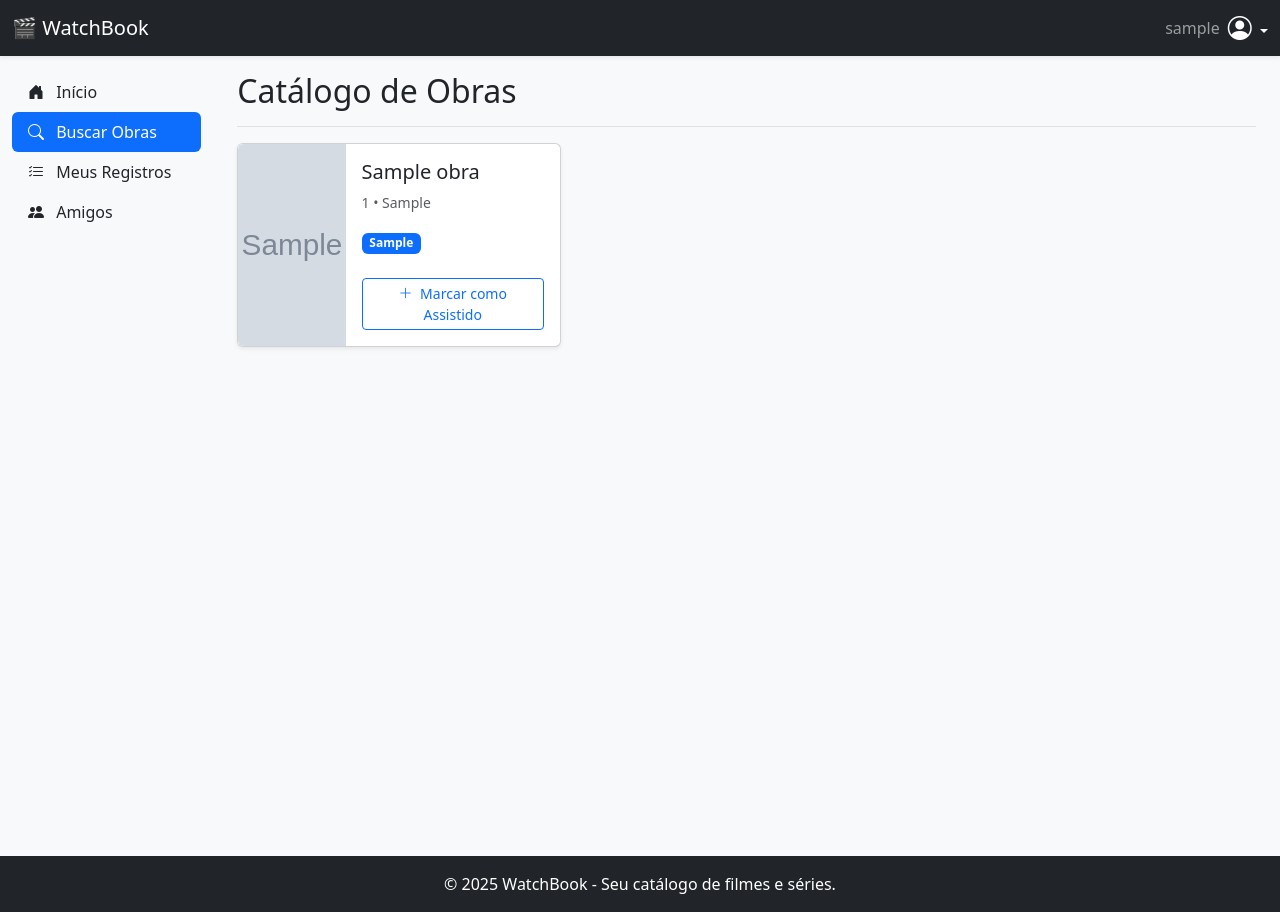
After one commit to italohreis/watchbook, a Django app: page /catalogo/ in a window 1280 px wide. The commit adds this page. Run offline with Django 4.2, Linux system fonts and the light colour scheme; a user stored in the database is signed in; tables that the repository leaves empty hold one stand-in row (values such as "Sample post"); grey boxes marked "Sample" are stand-in pictures; some libraries are stand-ins or nearby versions.

Commit message:
add catalog management and initial data seeding

```diff
--- /dev/null
+++ b/watchbook/catalogo/urls.py
@@ -0,0 +1,6 @@
+from django.urls import path
+from .views import ListarObras
+
+urlpatterns = [
+    path('', ListarObras.as_view(), name='buscar-obras'),
+]
--- a/watchbook/catalogo/views.py
+++ b/watchbook/catalogo/views.py
@@ -1,3 +1,10 @@
-from django.shortcuts import render
+# catalogo/views.py
+from django.views.generic import ListView
+from django.contrib.auth.mixins import LoginRequiredMixin
+from .models import Obra
 
-# Create your views here.
+class ListarObras(LoginRequiredMixin, ListView):
+    model = Obra
+    context_object_name = 'lista_obras'
+    template_name = 'catalogo/listar.html'
+    login_url = '/'
--- a/watchbook/templates/base.html
+++ b/watchbook/templates/base.html
@@ -5,7 +5,7 @@
     <meta charset="UTF-8">
     <meta name="viewport" content="width=device-width, initial-scale=1.0">
     <title>WatchBook</title>
-    <link href="https://cdn.jsdelivr.net/npm/bootstrap@5.3.2/dist/css/bootstrap.min.css" rel="stylesheet">
+    <link rel="stylesheet" href="{% static 'css/bootstrap.min.css' %}">
 </head>
 <body class="d-flex flex-column h-100">
 
@@ -30,6 +30,6 @@
         </div>
     </footer>
 
-    <script src="https://cdn.jsdelivr.net/npm/bootstrap@5.3.2/dist/js/bootstrap.bundle.min.js"></script>
+    <script src="{% static 'js/bootstrap.bundle.min.js' %}"></script>
 </body>
 </html>
--- /dev/null
+++ b/watchbook/templates/base_sistema.html
@@ -0,0 +1,98 @@
+{% load static %}
+<!DOCTYPE html>
+<html lang="pt-br">
+<head>
+    <meta charset="UTF-8">
+    <meta name="viewport" content="width=device-width, initial-scale=1.0">
+    <title>WatchBook</title>
+    <link rel="stylesheet" href="{% static 'css/bootstrap.min.css' %}">
+    <link rel="stylesheet" href="https://cdn.jsdelivr.net/npm/bootstrap-icons@1.11.3/font/bootstrap-icons.min.css">
+    <style>
+        body {
+            background-color: #f8f9fa;
+        }
+    </style>
+</head>
+<body>
+
+    <!-- HEADER (NAVBAR) -->
+    <header>
+        <nav class="navbar navbar-expand-lg navbar-dark bg-dark shadow-sm">
+            <div class="container-fluid">
+                <a class="navbar-brand" href="#">🎬 WatchBook</a>
+                <div class="d-flex align-items-center">
+                    <span class="navbar-text me-2">
+                        {{ user.username }}
+                    </span>
+                    <div class="dropdown">
+                        <button class="btn btn-dark dropdown-toggle p-0 border-0" type="button" id="userDropdown" data-bs-toggle="dropdown" aria-expanded="false">
+                            <i class="bi bi-person-circle fs-4"></i>
+                        </button>
+                        <ul class="dropdown-menu dropdown-menu-end" aria-labelledby="userDropdown">
+                            <li>
+                                <a class="dropdown-item" href="{% url 'logout' %}">
+                                    <i class="bi bi-box-arrow-right me-2"></i> Sair
+                                </a>
+                            </li>
+                        </ul>
+                    </div>
+                </div>
+            </div>
+        </nav>
+    </header>
+
+    <!-- LAYOUT PRINCIPAL -->
+    <div class="container-fluid">
+        <div class="row">
+            <!-- NAVEGAÇÃO LATERAL -->
+            <nav id="sidebar" class="col-md-3 col-lg-2 d-md-block bg-light sidebar collapse vh-100">
+                <div class="position-sticky pt-3">
+                    <ul class="nav nav-pills flex-column mb-auto">
+                        <li class="nav-item">
+                            <a class="nav-link text-dark" href="#">
+                                <i class="bi bi-house-door-fill me-2"></i> Início
+                            </a>
+                        </li>
+                        <li class="nav-item">
+                            <a class="nav-link {% if request.resolver_match.url_name == 'buscar-obras' %}active{% else %}text-dark{% endif %}" href="{% url 'buscar-obras' %}">
+                                <i class="bi bi-search me-2"></i> Buscar Obras
+                            </a>
+                        </li>
+                        <li class="nav-item">
+                            <a class="nav-link text-dark" href="#">
+                                <i class="bi bi-list-check me-2"></i> Meus Registros
+                            </a>
+                        </li>
+                        <li class="nav-item">
+                            <a class="nav-link text-dark" href="#">
+                                <i class="bi bi-people-fill me-2"></i> Amigos
+                            </a>
+                        </li>
+                    </ul>
+                </div>
+            </nav>
+
+            <!-- CONTEÚDO PRINCIPAL -->
+            <main class="col-md-9 ms-sm-auto col-lg-10 px-md-4">
+                <div class="pt-3 pb-2 mb-3 border-bottom">
+                    {% block cabecalho_conteudo %}
+                    <!-- Título da página vai aqui -->
+                    {% endblock %}
+                </div>
+
+                {% block content %}
+                <!-- O conteúdo das páginas será inserido aqui -->
+                {% endblock %}
+            </main>
+        </div>
+    </div>
+
+    <footer class="footer mt-auto py-3 bg-dark text-white">
+        <div class="container text-center">
+            <span>&copy; {% now "Y" %} WatchBook - Seu catálogo de filmes e séries.</span>
+        </div>
+    </footer>
+
+    <script src="{% static 'js/bootstrap.bundle.min.js' %}"></script>
+</body>
+</html>
--- /dev/null
+++ b/watchbook/templates/catalogo/listar.html
@@ -0,0 +1,44 @@
+{% extends 'base_sistema.html' %}
+{% load static %}
+
+{% block cabecalho_conteudo %}
+    <h1 class="h2">Catálogo de Obras</h1>
+{% endblock %}
+
+{% block content %}
+<div class="row">
+    {% for obra in lista_obras %}
+    <div class="col-md-6 col-lg-4 mb-4">
+        <div class="card h-100 shadow-sm">
+            <div class="row g-0">
+                <div class="col-4">
+                    {% if obra.poster %}
+                        <img src="{{ obra.poster.url }}" class="img-fluid rounded-start h-100" alt="Poster de {{ obra.titulo }}">
+                    {% else %}
+                        <div class="d-flex align-items-center justify-content-center h-100 bg-secondary text-white rounded-start">
+                           <i class="bi bi-film fs-1"></i>
+                        </div>
+                    {% endif %}
+                </div>
+                <div class="col-8">
+                    <div class="card-body">
+                        <h5 class="card-title">{{ obra.titulo }}</h5>
+                        <p class="card-text text-muted small">{{ obra.ano_lancamento }} • {{ obra.diretor }}</p>
+                        <p class="card-text"><span class="badge bg-primary">{{ obra.genero }}</span></p>
+                        <button class="btn btn-sm btn-outline-primary mt-2">
+                           <i class="bi bi-plus-lg me-1"></i> Marcar como Assistido
+                        </button>
+                    </div>
+                </div>
+            </div>
+        </div>
+    </div>
+    {% empty %}
+    <div class="col-12">
+        <div class="alert alert-info" role="alert">
+            Nenhuma obra cadastrada ainda. Comece adicionando uma!
+        </div>
+    </div>
+    {% endfor %}
+</div>
+{% endblock %}
--- a/watchbook/watchbook/settings.py
+++ b/watchbook/watchbook/settings.py
@@ -37,6 +37,9 @@ INSTALLED_APPS = [
     'django.contrib.sessions',
     'django.contrib.messages',
     'django.contrib.staticfiles',
+    'catalogo',
+    'usuarios',
+    'amizade',
 ]
 
 MIDDLEWARE = [
--- a/watchbook/watchbook/urls.py
+++ b/watchbook/watchbook/urls.py
@@ -26,4 +26,6 @@ urlpatterns = [
     path('logout/', Logout.as_view(), name='logout'),
 
     path('usuarios/', include('usuarios.urls')),
+    path('catalogo/', include('catalogo.urls')),
+
 ]
```
Also changed, not shown: watchbook/catalogo/management/commands/seed_obras.py (added, +28 -0 lines), watchbook/watchbook/views.py (+5 -5 lines), watchbook/amizade/migrations/0001_initial.py (added), watchbook/catalogo/management/__init__.py (added), watchbook/catalogo/management/commands/__init__.py (added), watchbook/catalogo/migrations/0001_initial.py (added), watchbook/usuarios/migrations/0001_initial.py (added).
